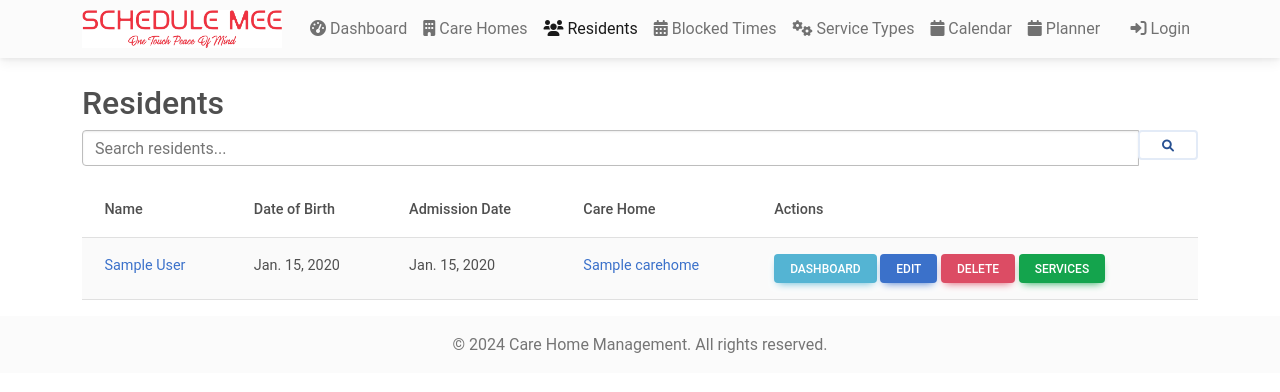
After one commit to Sekinal/updated_scheduling_system, a Django app: page /residents/ in a window 1280 px wide. The commit adds this page. Shown: the top 392 px of the page. Run offline with Django 5.2, Linux system fonts and the light colour scheme; tables that the repository leaves empty hold one stand-in row (values such as "Sample post"); some libraries are stand-ins or nearby versions.

Commit message:
Separated list views working

```diff
--- a/aged_care_scheduling/residents/urls.py
+++ b/aged_care_scheduling/residents/urls.py
@@ -1,9 +1,10 @@
 from django.urls import path
-from .views import ResidentDetailView, ResidentCreateView, ResidentUpdateView, ResidentDeleteView, ResidentDashboardView, ResidentServiceListView, DeleteAllServicesView, ServiceFrequencyUpdateView, ServiceFrequencyDeleteView
+from .views import ResidentListView, ResidentDetailView, ResidentCreateView, ResidentUpdateView, ResidentDeleteView, ResidentDashboardView, ResidentServiceListView, DeleteAllServicesView, ServiceFrequencyUpdateView, ServiceFrequencyDeleteView
 
 app_name = "residents"
 
 urlpatterns = [
+    path('', ResidentListView.as_view(), name='resident_list'),
     path('<int:pk>/', ResidentDetailView.as_view(), name='resident_detail'),
     path('new/', ResidentCreateView.as_view(), name='resident_create'),
     path('<int:pk>/edit/', ResidentUpdateView.as_view(), name='resident_update'),
--- a/aged_care_scheduling/residents/views.py
+++ b/aged_care_scheduling/residents/views.py
@@ -8,6 +8,8 @@ from django.db.models import Count
 from django.utils import timezone
 from django.contrib import messages
 from django.shortcuts import get_object_or_404, redirect
+from django.db.models import Q
+
 from django.urls import reverse_lazy
 from django.db import transaction
 from django.core.paginator import Paginator
@@ -122,6 +124,31 @@ class ResidentDashboardView(DetailView):
         else:
             messages.error(request, 'Error adding service frequency. Please check the form.')
         return redirect('residents:resident_dashboard', pk=resident.pk)
+
+class ResidentListView(ListView):
+    model = Resident
+    template_name = 'resident/resident_list.html'
+    context_object_name = 'residents'
+    paginate_by = 10
+
+    def get_queryset(self):
+        queryset = super().get_queryset()
+        search_query = self.request.GET.get('search', '')
+        if search_query:
+            queryset = queryset.filter(
+                Q(first_name__icontains=search_query) |
+                Q(last_name__icontains=search_query) |
+                Q(date_of_birth__icontains=search_query) |
+                Q(admission_date__icontains=search_query) |
+                Q(care_home__name__icontains=search_query)
+            )
+        return queryset.order_by('last_name')
+
+    def get_context_data(self, **kwargs):
+        context = super().get_context_data(**kwargs)
+        context['search_query'] = self.request.GET.get('search', '')
+        return context
+
 class ResidentServiceListView(LoginRequiredMixin, ListView):
     model = Service
     template_name = 'services/resident_service_list.html'
--- a/aged_care_scheduling/templates/base.html
+++ b/aged_care_scheduling/templates/base.html
@@ -63,6 +63,11 @@
                     <li class="nav-item">
                         <a class="nav-link {% if request.resolver_match.url_name == 'home_list' %}active{% endif %}" href="{% url 'care_homes:home_list' %}">
                             <i class="fas fa-building"></i> Care Homes
+                        </a>
+                    </li>
+                    <li class="nav-item">
+                        <a class="nav-link {% if request.resolver_match.url_name == 'resident_list' %}active{% endif %}" href="{% url 'residents:resident_list' %}">
+                            <i class="fas fa-users"></i> Residents
                         </a>
                     </li>
                     <li class="nav-item">
--- /dev/null
+++ b/aged_care_scheduling/templates/resident/resident_list.html
@@ -0,0 +1,78 @@
+{% extends 'base.html' %}
+
+{% block title %}Residents{% endblock %}
+
+{% block content %}
+<div data-aos="fade-up">
+    <h2>Residents</h2>
+
+    <form method="get" class="mb-3">
+        <div class="input-group">
+            <input type="text" name="search" class="form-control" placeholder="Search residents..." value="{{ search_query }}">
+            <div class="input-group-append">
+                <button class="btn btn-outline-secondary" type="submit">
+                    <i class="fas fa-search"></i>
+                </button>
+            </div>
+        </div>
+    </form>
+
+    {% if residents %}
+        <table class="table table-striped">
+            <thead>
+                <tr>
+                    <th>Name</th>
+                    <th>Date of Birth</th>
+                    <th>Admission Date</th>
+                    <th>Care Home</th>
+                    <th>Actions</th>
+                </tr>
+            </thead>
+            <tbody>
+                {% for resident in residents %}
+                    <tr>
+                        <td><a href="{% url 'residents:resident_detail' resident.pk %}">{{ resident.first_name }} {{ resident.last_name }}</a></td>
+                        <td>{{ resident.date_of_birth }}</td>
+                        <td>{{ resident.admission_date }}</td>
+                        <td><a href="{% url 'care_homes:home_detail' resident.care_home.pk %}">{{ resident.care_home.name }}</a></td>
+                        <td>
+                            <a href="{% url 'residents:resident_dashboard' resident.pk %}" class="btn btn-sm btn-info">Dashboard</a>
+                            <a href="{% url 'residents:resident_update' resident.pk %}" class="btn btn-sm btn-primary">Edit</a>
+                            <a href="{% url 'residents:resident_delete' resident.pk %}" class="btn btn-sm btn-danger">Delete</a>
+                            <a href="{% url 'residents:resident_service_list' resident.pk %}" class="btn btn-sm btn-success">Services</a>
+                        </td>
+                    </tr>
+                {% endfor %}
+            </tbody>
+        </table>
+
+        {% if residents.has_other_pages %}
+            <nav>
+                <ul class="pagination">
+                    {% if residents.has_previous %}
+                        <li class="page-item"><a class="page-link" href="?page={{ residents.previous_page_number }}&search={{ search_query }}">Previous</a></li>
+                    {% endif %}
+
+                    {% for i in residents.paginator.page_range %}
+                        {% if residents.number == i %}
+                            <li class="page-item active"><span class="page-link">{{ i }}</span></li>
+                        {% else %}
+                            <li class="page-item"><a class="page-link" href="?page={{ i }}&search={{ search_query }}">{{ i }}</a></li>
+                        {% endif %}
+                    {% endfor %}
+
+                    {% if residents.has_next %}
+                        <li class="page-item"><a class="page-link" href="?page={{ residents.next_page_number }}&search={{ search_query }}">Next</a></li>
+                    {% endif %}
+                </ul>
+            </nav>
+        {% endif %}
+    {% else %}
+        <p>No residents found.</p>
+    {% endif %}
+
+    {% if user.is_staff %}
+        <a href="{% url 'residents:resident_create' %}" class="btn btn-success">Add New Resident</a>
+    {% endif %}
+</div>
+{% endblock %}
```
Also changed, not shown: aged_care_scheduling/templates/care_homes/home_list.html (+1 -63 lines).
